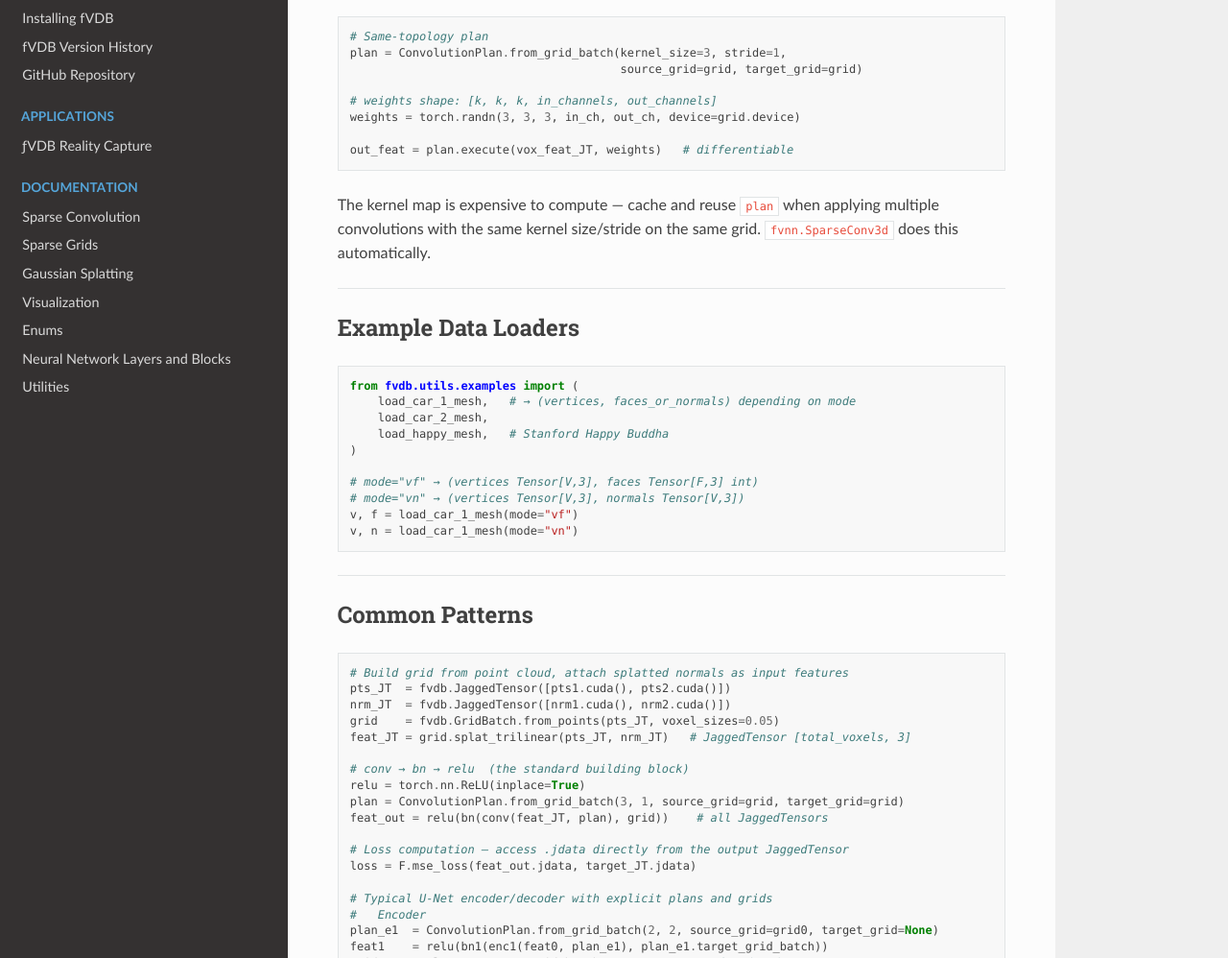
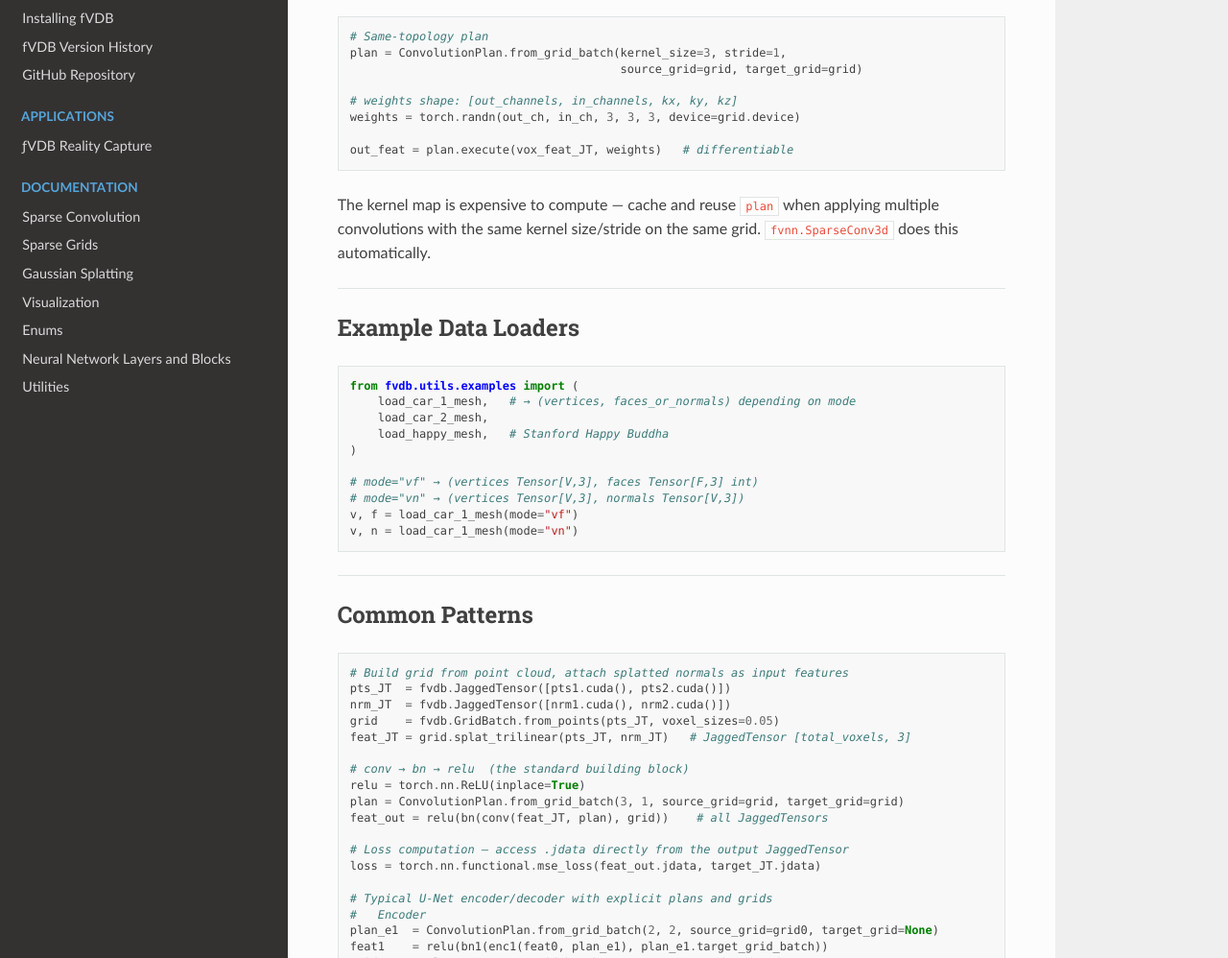
Before and after one commit to openvdb/fvdb-core, a Sphinx documentation site: the page built from docs/TEACHME/fvdb_core_cheatsheet.md, in a window 1280 px wide and 1400 px high, scrolled down 4402 px. Shown: the part 162-1160 px from the top of the window at 96% size. Built offline with Sphinx 7.4.7 and the Read the Docs theme 3.1.0, drawn with Linux system fonts in a browser that asks for light colours; pages that are not in the unit, such as notebooks, are missing from menus; the version number is read from the project's files by our own code.

Commit message:
Fix weight shape and remove F alias in TEACHME docs
- ConvolutionPlan.execute weights: [k,k,k,in,out] → [out,in,kx,ky,kz]
  matching actual API (both lesson and cheatsheet)
- Replace all F.mse_loss / F.normalize with torch.nn.functional.*
  to avoid unexplained import alias

Co-Authored-By: Claude Opus 4.6 <noreply@anthropic.com>
Signed-off-by: Mark Harris <mharris@nvidia.com>

````diff
--- a/docs/TEACHME/fvdb_core_cheatsheet.md
+++ b/docs/TEACHME/fvdb_core_cheatsheet.md
@@ -244,8 +244,8 @@ Use when you need direct control over the kernel map (e.g. custom conv loops).
 plan = ConvolutionPlan.from_grid_batch(kernel_size=3, stride=1,
                                        source_grid=grid, target_grid=grid)
 
-# weights shape: [k, k, k, in_channels, out_channels]
-weights = torch.randn(3, 3, 3, in_ch, out_ch, device=grid.device)
+# weights shape: [out_channels, in_channels, kx, ky, kz]
+weights = torch.randn(out_ch, in_ch, 3, 3, 3, device=grid.device)
 
 out_feat = plan.execute(vox_feat_JT, weights)   # differentiable
 ```
@@ -286,7 +286,7 @@ plan = ConvolutionPlan.from_grid_batch(3, 1, source_grid=grid, target_grid=grid)
 feat_out = relu(bn(conv(feat_JT, plan), grid))    # all JaggedTensors
 
 # Loss computation — access .jdata directly from the output JaggedTensor
-loss = F.mse_loss(feat_out.jdata, target_JT.jdata)
+loss = torch.nn.functional.mse_loss(feat_out.jdata, target_JT.jdata)
 
 # Typical U-Net encoder/decoder with explicit plans and grids
 #   Encoder
````
Also changed, not shown: docs/TEACHME/fvdb_core_lesson.md (+6 -6 lines).
